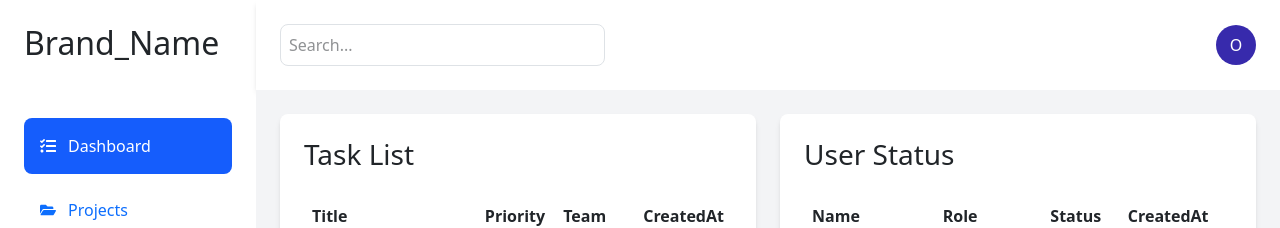
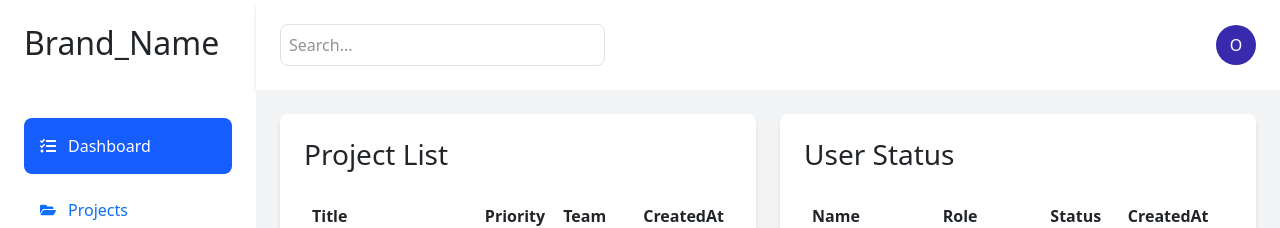
Before and after one commit to om-gunturkar/Project_Management_Tool, a React (Vite) app: page /dashboard in a window 1280 px wide. Shown: the top 228 px of the page. Built offline with nearby package versions, Linux system fonts and the light colour scheme.

Commit message:
Dashboard.jsx

```diff
--- a/src/Components/Main_Page/Dashboard.jsx
+++ b/src/Components/Main_Page/Dashboard.jsx
@@ -71,7 +71,7 @@ const Dashboard = () => {
         {/* Dashboard Content */}
         <main className="p-6 bg-gray-100 overflow-hidden">
           <div className="grid grid-cols-2 gap-6 mb-6">
-            <Table title="Task List" data={tasks} />
+            <Table title="Project List" data={tasks} />
             <Table title="User Status" data={users} />
           </div>
           <div className="grid grid-cols-4 gap-6">
```
